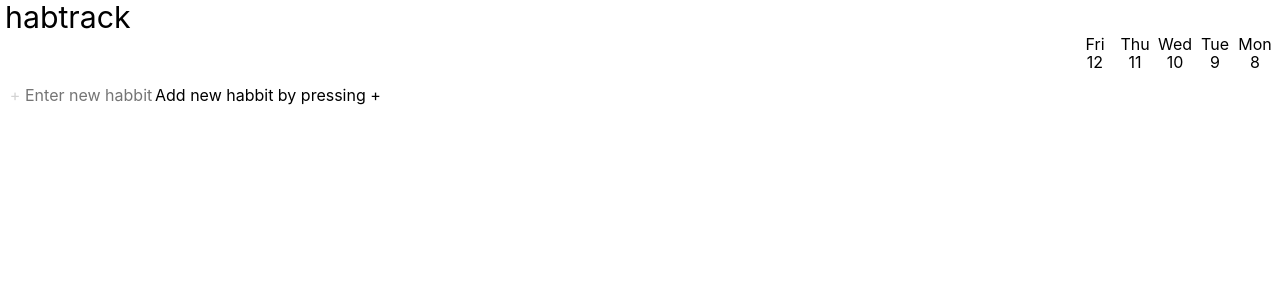
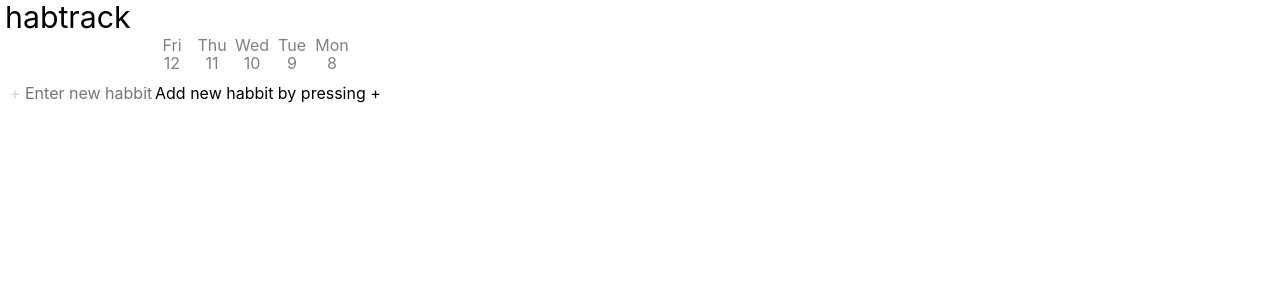
Before and after one commit to viliusddd/habtrack, a Vue app in the folder habtrack/: page / in a window 1280 px wide. Shown: the top 300 px of the page. Built offline with nearby package versions, Linux system fonts and the light colour scheme.

Commit message:
Adjust DaysPanel to behave the same as HabbitsPanel when app width changed

```diff
--- a/habtrack/src/App.vue
+++ b/habtrack/src/App.vue
@@ -13,12 +13,8 @@ habbitsStore.fill()
   <header>
     <p class="logo">habtrack</p>
     <div class="wrapper">
-      <div class="days-container">
-        <DaysPanel />
-      </div>
-      <div class="habbits-container" v-for="habbit in habbitsStore.habbits" :key="habbit.id">
-        <HabbitPanel :habbit />
-      </div>
+      <DaysPanel />
+      <HabbitPanel v-for="habbit in habbitsStore.habbits" :key="habbit.id" :habbit />
       <div class="bottom-container">
         <NewHabbitPanel />
         <div class="message-panel">Add new habbit by pressing +</div>
@@ -37,10 +33,6 @@ habbitsStore.fill()
 .logo {
   font-size: 3ch;
 }
-.days-container {
-  display: flex;
-  align-self: flex-end;
-}
 .habbits-container {
   display: flex;
   flex-direction: column;
--- a/habtrack/src/components/DaysPanel.vue
+++ b/habtrack/src/components/DaysPanel.vue
@@ -8,16 +8,44 @@ const toMonthDay = dateObj => dateObj.getDate()
 </script>
 
 <template>
-  <div class="day" v-for="(day, index) in habbitsStore.arrayOfDates" :key="index">
-    <div class="day__week-day">{{ toWeekDay(day) }}</div>
-    <div class="day__date">{{ toMonthDay(day) }}</div>
+  <div class="days-container">
+    <div class="days__empty"></div>
+    <div class="days__panel">
+      <button class="day" v-for="(day, index) in habbitsStore.arrayOfDates" :key="index">
+        <div class="day__week-day">{{ toWeekDay(day) }}</div>
+        <div class="day__date">{{ toMonthDay(day) }}</div>
+      </button>
+    </div>
   </div>
 </template>
-<style scoped>
+<style>
+.days-container {
+  display: flex;
+  flex: 1;
+  justify-content: space-between;
+}
+.days__empty {
+  display: flex;
+  /* min-width: 150px; */
+  min-width: 120px;
+  width: 150px;
+}
+.days__panel {
+  display: flex;
+  min-width: 200px;
+  flex-grow: 1;
+}
 .day {
+  display: flex;
+  /* justify-content: center; */
+  align-items: center;
+  flex-direction: column;
   width: 40px;
-  height: 40px;
-  /* border: 1px solid gray; */
+  /* height: 40px; */
+  cursor: pointer;
+  background: transparent;
+  border: 0;
+  color: grey;
 }
 .day__date {
   display: flex;
--- a/habtrack/src/components/HabbitPanel.vue
+++ b/habtrack/src/components/HabbitPanel.vue
@@ -99,7 +99,6 @@ input[type='color']::-webkit-color-swatch {
   color: grey;
   /* border: 1px solid yellow; */
 }
-
 .marked {
   color: v-bind(inputColor);
 }
```
